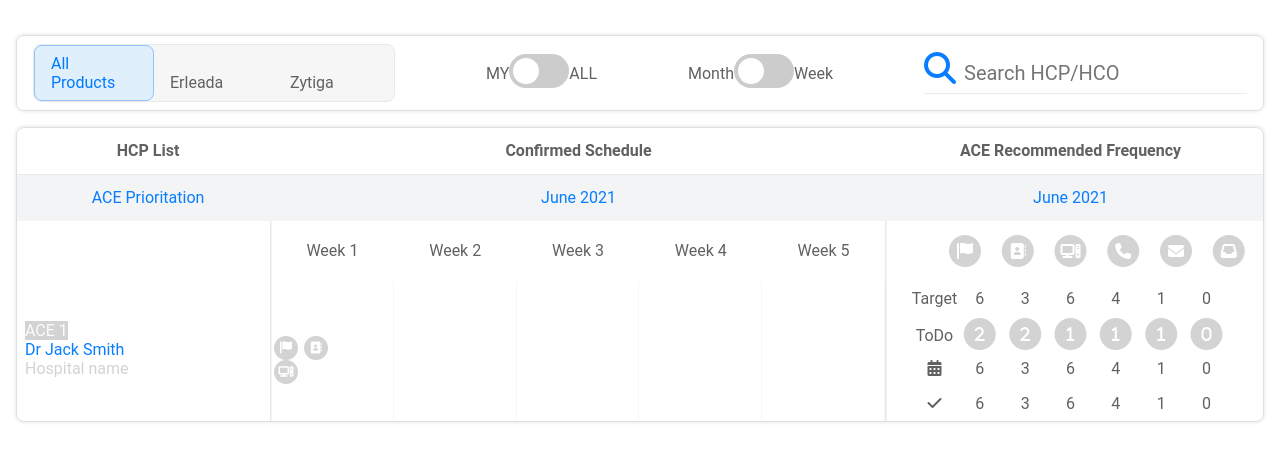
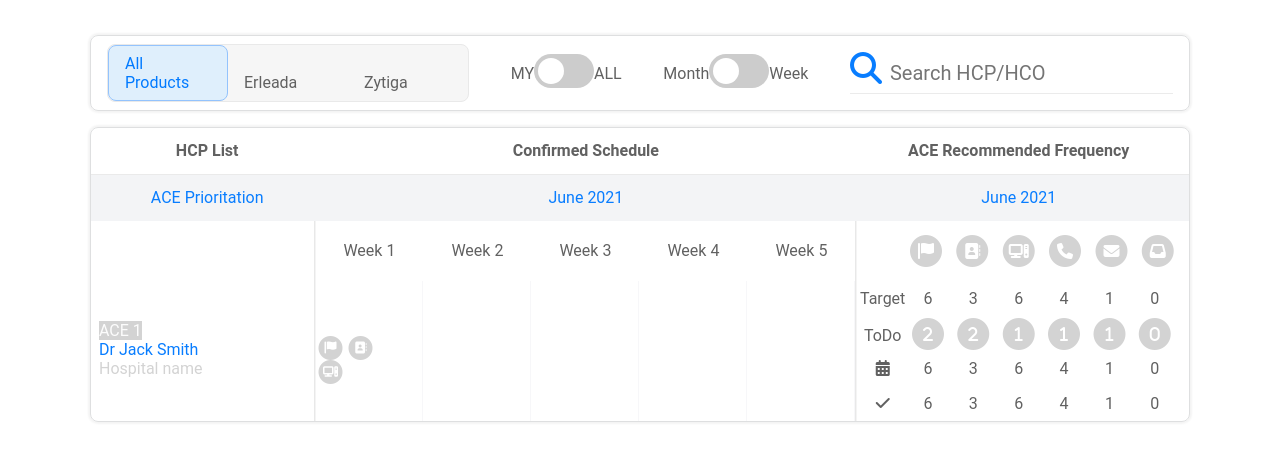
Before and after one commit to Gxerxes/angular-leon-calendar, an Angular app: page / in a window 1280 px wide. Shown: the top 460 px of the page. Built offline with nearby package versions, Linux system fonts and the light colour scheme.

Commit message:
1 file modified

```diff
--- a/src/app/product-list/product-list.component.css
+++ b/src/app/product-list/product-list.component.css
@@ -3,6 +3,11 @@ input {
   border: none;
   margin: 0;
   font-size: 20px;
+}
+
+.all-container {
+  max-width: 1100px;
+  margin: auto;
 }
 
 .search-container {
```
